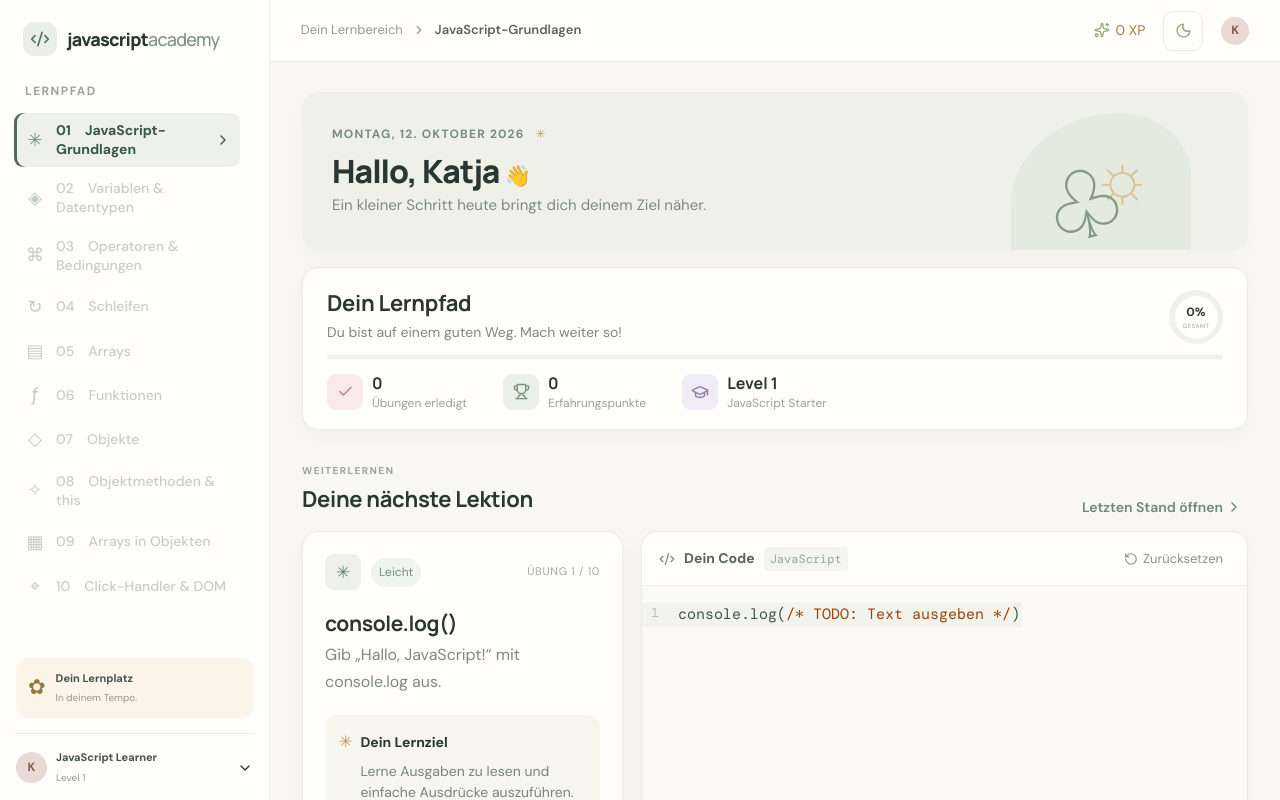
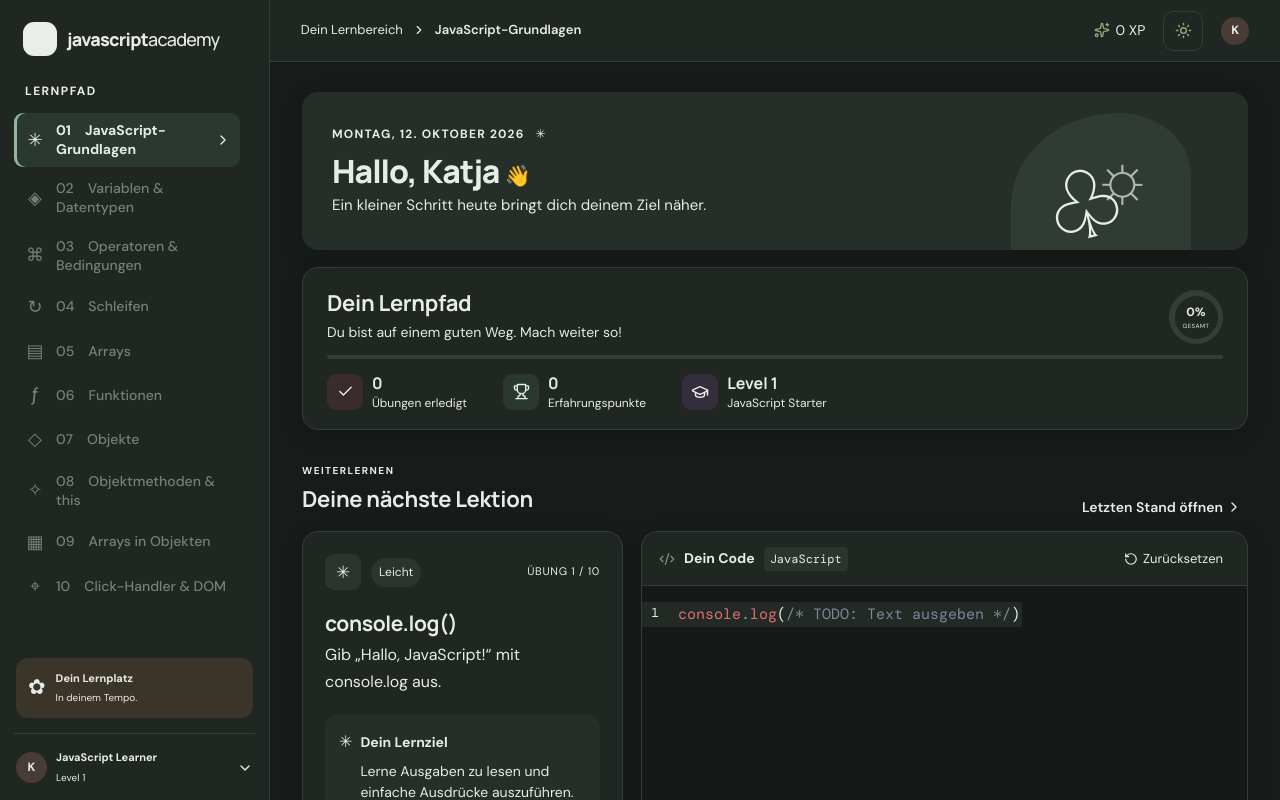
Before and after one commit to devbylima/JavaScript-Academy, a React (Vite) app: page / in a window 1280 px wide. Built offline with nearby package versions, Linux system fonts and the light colour scheme.

Commit message:
Extend JavaScript Academy learning and SQL path

```diff
--- a/src/core/theme.js
+++ b/src/core/theme.js
@@ -1,8 +1,10 @@
 export const THEME_KEY = 'javascript-academy-theme';
 
 export function readTheme(storage = globalThis.localStorage) {
-  try { return storage?.getItem(THEME_KEY) === 'dark' ? 'dark' : 'light'; }
-  catch { return 'light'; }
+  try {
+    const saved = storage?.getItem(THEME_KEY);
+    return saved === 'light' || saved === 'dark' ? saved : 'dark';
+  } catch { return 'dark'; }
 }
 
 export function saveTheme(theme, storage = globalThis.localStorage) {
```
